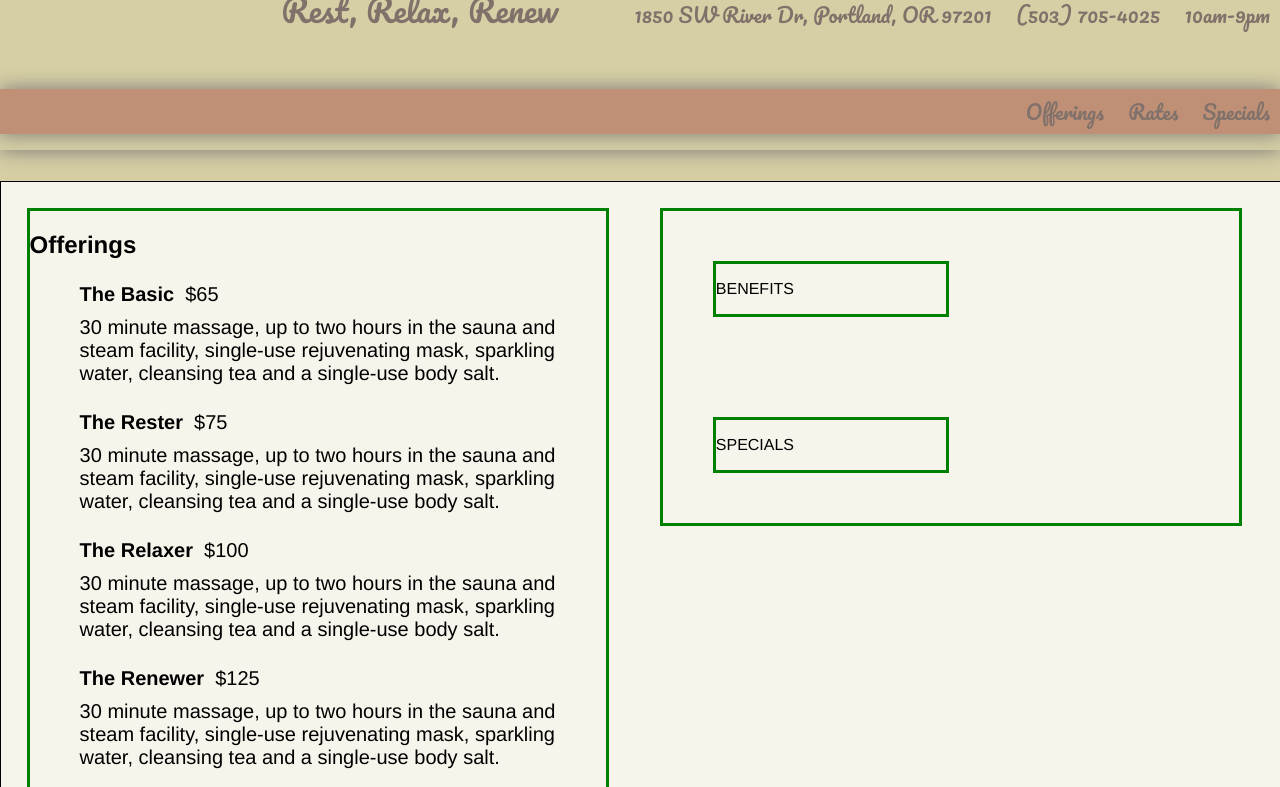
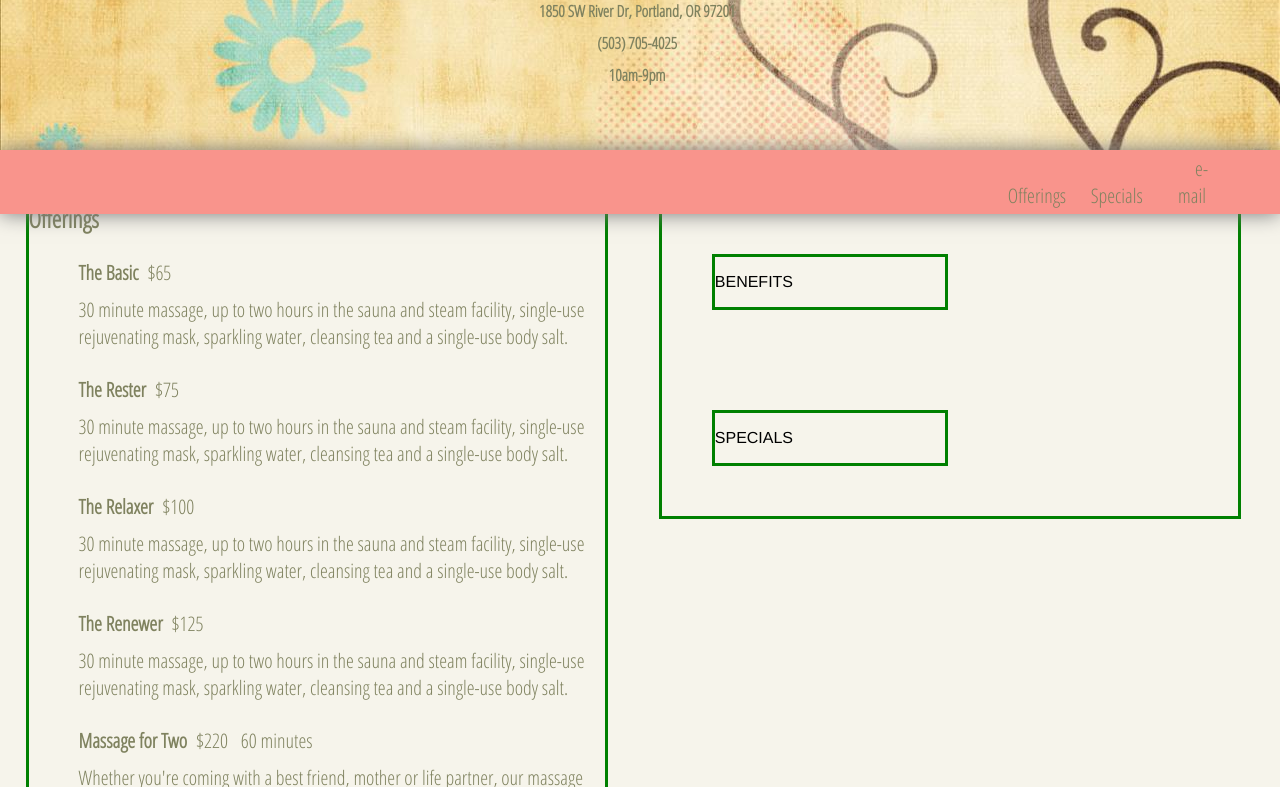
Before and after one commit to cpetrick/RRR, a plain HTML site: page index.html in a window 1280 px wide. Shown: the part 69-856 px from the top of the page. Drawn offline with nearby package versions, Linux system fonts and the light colour scheme.

Commit message:
flower background added to header and footer

```diff
--- a/index.html
+++ b/index.html
@@ -4,31 +4,25 @@
 		<meta charset="utf-8">
 		<title>Rest, Relax, Renew</title>
 		<link rel="stylesheet" type="text/css" href="normalize.css">
-		<link href='http://fonts.googleapis.com/css?family=Pacifico|Open+Sans:400italic,400' rel='stylesheet' type='text/css'>
+		<link href='http://fonts.googleapis.com/css?family=Open+Sans+Condensed:300' rel='stylesheet' type='text/css'>
+		<link href='http://fonts.googleapis.com/css?family=Great+Vibes|Open+Sans+Condensed:300' rel='stylesheet' type='text/css'>
 		<link href='http://fonts.googleapis.com/css?family=Arimo:400,700,400italic,700italic' rel='stylesheet' type='text/css'>
 		<link rel="stylesheet" type="text/css" href="style.css">
 	</head>
 	<body>
 		<header>
 			<nav>
-				<!-- <img src="WebDesign6.jpg" alt="Web workers" class="align-left small"> -->
-				<ul>
-					<li id="logo">Rest, Relax, Renew</li>
-					<li class="address">1850 SW River Dr, Portland, OR 97201</li>
-					<li class="address">(503) 705-4025</li>
-					<li class="address">10am-9pm</li>
-				</ul>
+					<h1 id="logo">Rest, Relax, Renew</h1>
+					<h4 class="address">1850 SW River Dr, Portland, OR 97201</h4>
+					<h4 class="address">(503) 705-4025</h4>
+					<h4 class="address">10am-9pm</h4>
 			</nav>
-			<nav class="buttons-background">
-
-					<ul>  <!--  REMEMBER TO ADD HREF LOCATIONS  -->
-
+			<nav>
+					<ul class="buttons-background">  <!--  REMEMBER TO ADD HREF LOCATIONS  -->
 						<li><a href="" class="buttons">Offerings</a></li>
-						<li><a href="" class="buttons">Rates</a></li>
 						<li><a href="" class="buttons"> Specials</a></li>
-
+						<li><a href="mailto:restrenewrelax@gmail.com"  class="buttons">e-mail</li>
 					</ul>
-
 			</nav>
 		</header>
 
@@ -108,26 +102,12 @@
 								<p>SPECIALS</p>
 					</div>
 		  </div>
-
-
-
 			</div>
-
-
-
 		</section>
-
-
 		<footer>
-			<nav class="address">
-				<a href="http://twitter.com"><img src="twitter-wrap.png" alt="Twitter Logo"></a>
-				<a href="http://facebook.com"><img src="facebook-wrap.png" alt="Facebook Logo"></a>
-
-				<p></a>1850 SW River Dr, Portland, OR 97201 | (503) 705-4025 | 10am-9pm </p>
-
-				<p><a href="mailto:restrenewrelax@gmail.com"><img src="mail.png" alt="email Logo"></p>
-
-			</nav>
+			<a href="http://twitter.com"><img src="twitter-wrap.png" class="small" alt="Twitter Logo"></a>
+			<a href="http://facebook.com"><img src="facebook-wrap.png" class="small" alt="Facebook Logo"></a>
+			<p></a>1850 SW River Dr, Portland, OR 97201 | (503) 705-4025 | 10am-9pm </p>
 		</footer>
 	</body>
 </html>
--- a/style.css
+++ b/style.css
@@ -9,63 +9,52 @@ a {
 }
 
 
-/******************************
-HEADER PICTURE
-******************************/
-
-img.align-left {
-	float: left;
-	height: 20%;
-	margin-right: 10%;
-	width: 100px;
-}
-
-
 /*****************************
 HEADER AND FOOTER TEXT
 *****************************/
 
 header {
-	font-family: 'Pacifico', sans-serif;
+	background-image: url("flowers.jpg");
 	font-weight: normal;
+	max-height: 30%;
 	left: 0px;
-	margin: 0px;
+	margin: 0 0 20px 0;
 	position: fixed;
-	text-align: right;
 	top: 0px;
 	width: 100%;
 }
 
-
-
 #logo {
-	/*border: 1px solid black;*/
-	/*padding: 10%;*/
+	font-family: 'Great Vibes', sans-serif;
 	font-size: 200%;
-	text-align: left;
-	line-height: 5%;
-	margin: 5%;
+	left: 0px;
+	margin: 0.5%;
+	padding: 0.5%;
+	width: 98%;
 }
 
-footer {
+.address {
+	font-family: 'Open Sans Condensed', sans-serif;
+	font-size: 100%;
+	margin: 10px;
+	text-align: center;
+	width: 98%;
+}
 
-	font-size: 100%;
-	margin-top: 50px;
-	padding: 15px 0;
-	text-align: center;
+.buttons-background {
+	margin-top: 5%;
+	text-align: right;
 }
 
 
 /************************************
-OFFERINGS/RATES/SPECIALS BUTTONS
+HEADER BUTTONS
 ************************************/
 
 
 .buttons {
-
-	color:  #80716a;
+	font-family: 'Open Sans Condensed', sans-serif;
 	margin-right: 5%;
-	text-align: right;
 }
 
 
@@ -76,44 +65,43 @@ li {
 }
 
 
+
 /*****************************
 COLORS
 *****************************/
 
 
 header {
-	background-color: #d6cfa5;
 	box-shadow: 0 0 20px #777777;
-	color: #80716a;
+	/*color: #f55f51;*/
+	color: #7f825f;
+}
 
-
+.buttons {
+	color: #7f825f;
 }
 
 .buttons-background {
-	background: #bf9076;
+	background: #f9948c;
 	box-shadow: 0 0 20px #777777;
 }
 
 nav a.buttons-background, nav a:hover{
-	color: white;
-}
-
-section {
-	background: #7f825f;
+	color: #F6F4EB;
 }
 
 footer {
-	background-color: #d6cfa5;
+	background-image: url("flowers.jpg");
 	box-shadow: 0 0 20px #777777;
-	color: #a5a283;
+	color: #f55f51;
+}
 
-}
 
 /************************************
 Containers
 ************************************/
 section {
-	border: 1px solid black;
+	/*border: 1px solid black;*/
 
 	font-family:  'Arimo', sans-serif;
 	margin-top: 200px; /* for fixed header */
@@ -179,3 +167,25 @@ section {
 	border: 1px solid black;
 
 }
+
+
+/************************************
+FOOTER
+************************************/
+
+
+
+footer {
+	border: 1px solid black;
+
+	font-size: 50%;
+
+	padding: 15px 0;
+	text-align: center;
+}
+
+img.small {
+	height: 3%;
+	padding-top: 10px;
+	width: 3%;
+}
```
Also changed, not shown: flowers.jpg (added).
